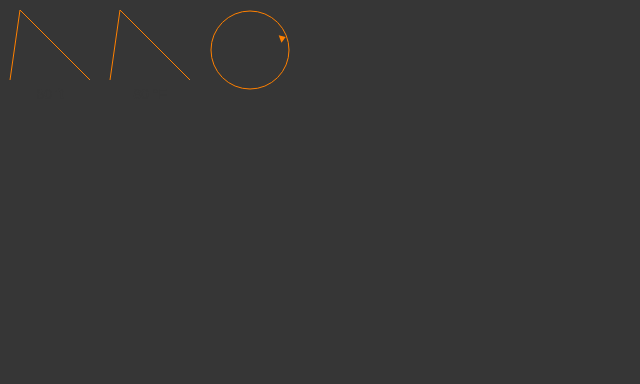
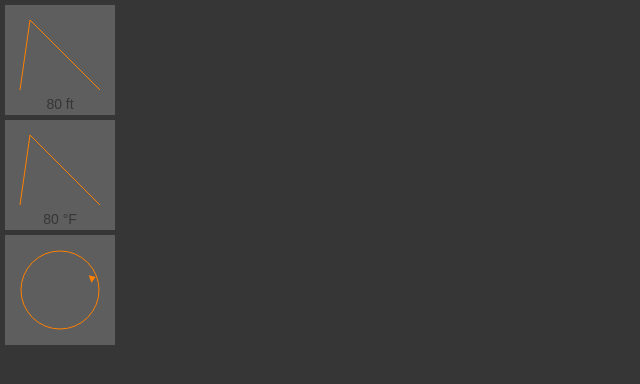
Before and after one commit to gizmo-cda/g2x-submarine-v2, a React (Create React App) app in the folder web-react/: page / in a window 1280 px wide. Shown: the top 384 px of the page, without its empty margins (0-640 px from the left). Built offline with nearby package versions, Linux system fonts and the light colour scheme.

Commit message:
Setup styling for our line charts and compass

```diff
--- a/web-react/src/App.css
+++ b/web-react/src/App.css
@@ -1,3 +1,20 @@
 body {
-  background-color: rgb(54,54,54);
+	background-color: rgb(54,54,54);
 }
+
+.container {
+	position: relative;
+}
+
+.overlay {
+	position: absolute;
+	top: 0;
+	left: 0;
+}
+
+.lineChart, .compass {
+	display: block;
+	margin: 5px 0px 0px 5px;
+	padding: 5px;
+	background-color: rgba(255, 255, 255, 0.2);
+}
```
